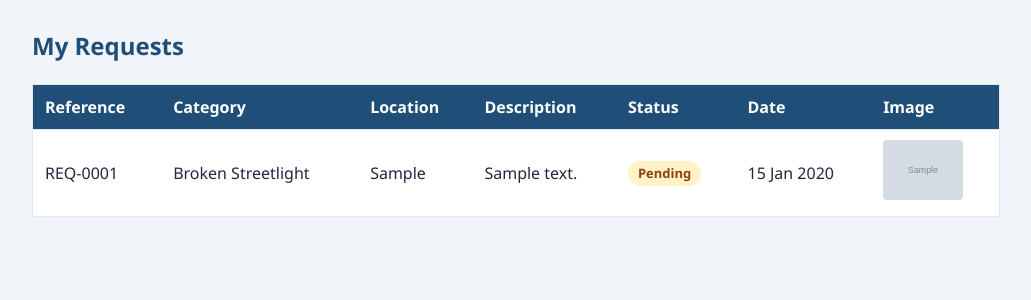
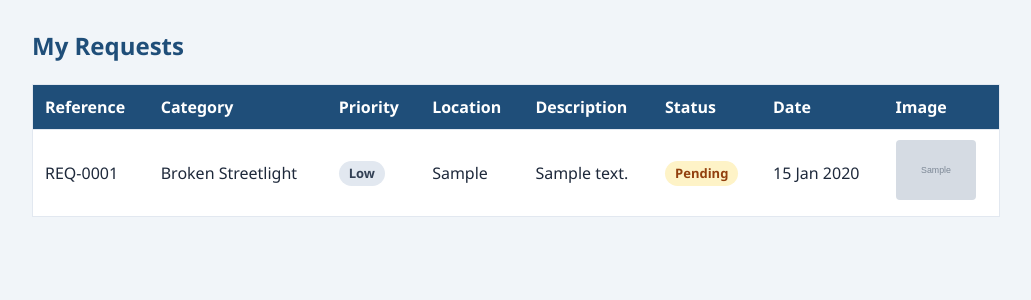
Before and after one commit to Elysium227/public-service-request-system, a Django app: page /my-requests/ in a window 1280 px wide. Shown: the part 51-351 px from the top of the page, without its empty margins (124-1155 px from the left). Run offline with Django 5.2, Linux system fonts and the light colour scheme; a user stored in the database is signed in; tables that the repository leaves empty hold one stand-in row (values such as "Sample post"); grey boxes marked "Sample" are stand-in pictures.

Commit message:
Add priority field to requests

```diff
--- a/requests_app/forms.py
+++ b/requests_app/forms.py
@@ -5,4 +5,4 @@ from .models import ServiceRequest
 class ServiceRequestForm(forms.ModelForm):
     class Meta:
         model = ServiceRequest
-        fields = ["category", "location", "description", "image"]
+        fields = ["category", "priority", "location", "description", "image"]
--- a/requests_app/models.py
+++ b/requests_app/models.py
@@ -18,8 +18,15 @@ class ServiceRequest(models.Model):
         ("resolved", "Resolved"),
     ]
 
+    PRIORITY_CHOICES = [
+        ("low", "Low"),
+        ("medium", "Medium"),
+        ("high", "High"),
+    ]
+
     citizen = models.ForeignKey(User, on_delete=models.CASCADE)
     category = models.CharField(max_length=20, choices=CATEGORY_CHOICES)
+    priority = models.CharField(max_length=10, choices=PRIORITY_CHOICES, default="medium")
     location = models.CharField(max_length=200)
     description = models.TextField()
     image = models.ImageField(upload_to="request_images/", blank=True, null=True)
--- a/requests_app/templates/admin_dashboard.html
+++ b/requests_app/templates/admin_dashboard.html
@@ -53,6 +53,7 @@
     <th>Reference</th>
     <th>Citizen</th>
     <th>Category</th>
+    <th>Priority</th>
     <th>Location</th>
     <th>Description</th>
     <th>Status</th>
@@ -64,6 +65,7 @@
     <td>{{ r.reference }}</td>
     <td>{{ r.citizen.username }}</td>
     <td>{{ r.get_category_display }}</td>
+    <td><span class="badge {{ r.priority }}">{{ r.get_priority_display }}</span></td>
     <td>{{ r.location }}</td>
     <td>{{ r.description }}</td>
     <td>
--- a/requests_app/templates/base.html
+++ b/requests_app/templates/base.html
@@ -38,6 +38,9 @@
     .badge.pending { background: #fef3c7; color: #92400e; }
     .badge.in_progress { background: #dbeafe; color: #1e40af; }
     .badge.resolved { background: #dcfce7; color: #166534; }
+    .badge.low { background: #e2e8f0; color: #334155; }
+    .badge.medium { background: #e0e7ff; color: #3730a3; }
+    .badge.high { background: #fee2e2; color: #991b1b; }
 
     .message { padding: 10px 14px; border-radius: 6px; margin-bottom: 16px; }
     .message.success { background: #dcfce7; color: #166534; }
--- a/requests_app/templates/my_requests.html
+++ b/requests_app/templates/my_requests.html
@@ -6,6 +6,7 @@
   <tr>
     <th>Reference</th>
     <th>Category</th>
+    <th>Priority</th>
     <th>Location</th>
     <th>Description</th>
     <th>Status</th>
@@ -16,6 +17,7 @@
   <tr>
     <td>{{ r.reference }}</td>
     <td>{{ r.get_category_display }}</td>
+    <td><span class="badge {{ r.priority }}">{{ r.get_priority_display }}</span></td>
     <td>{{ r.location }}</td>
     <td>{{ r.description }}</td>
     <td><span class="badge {{ r.status }}">{{ r.get_status_display }}</span></td>
```
Also changed, not shown: requests_app/migrations/0002_servicerequest_priority.py (added).
